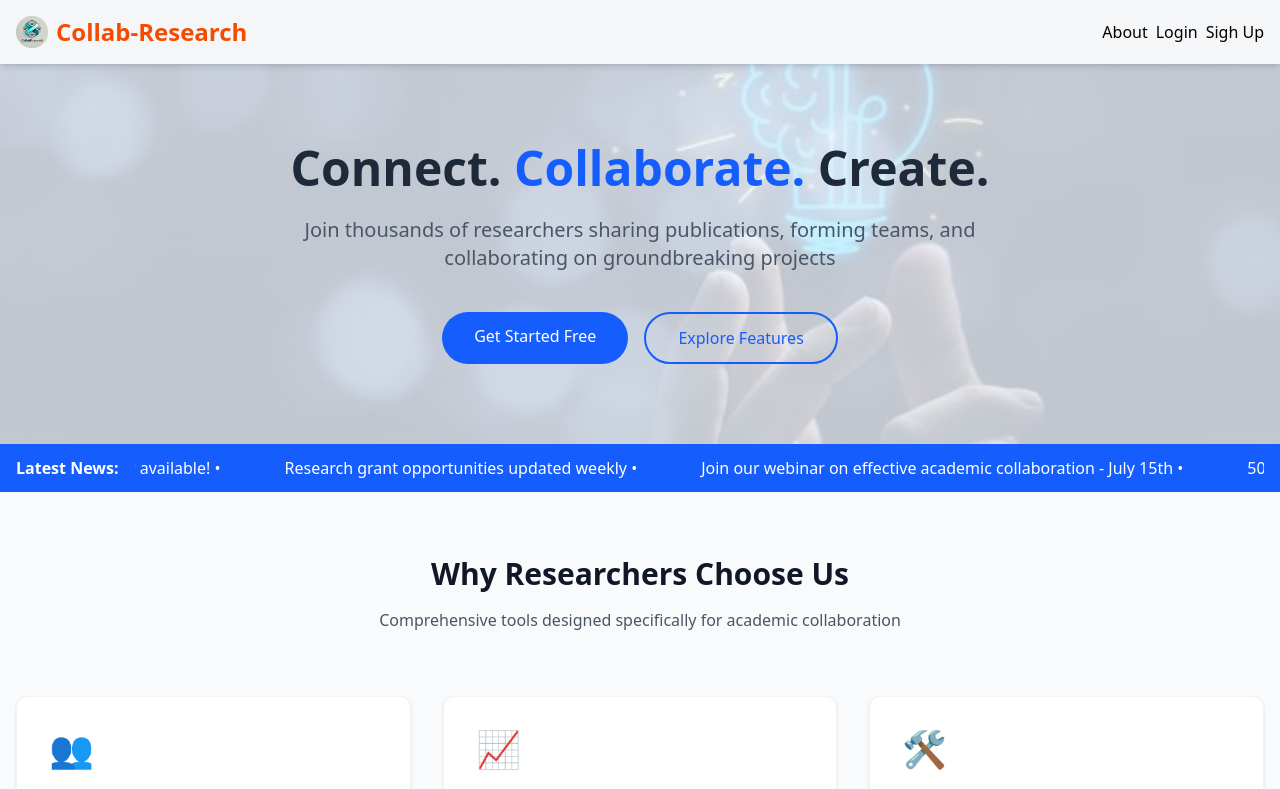
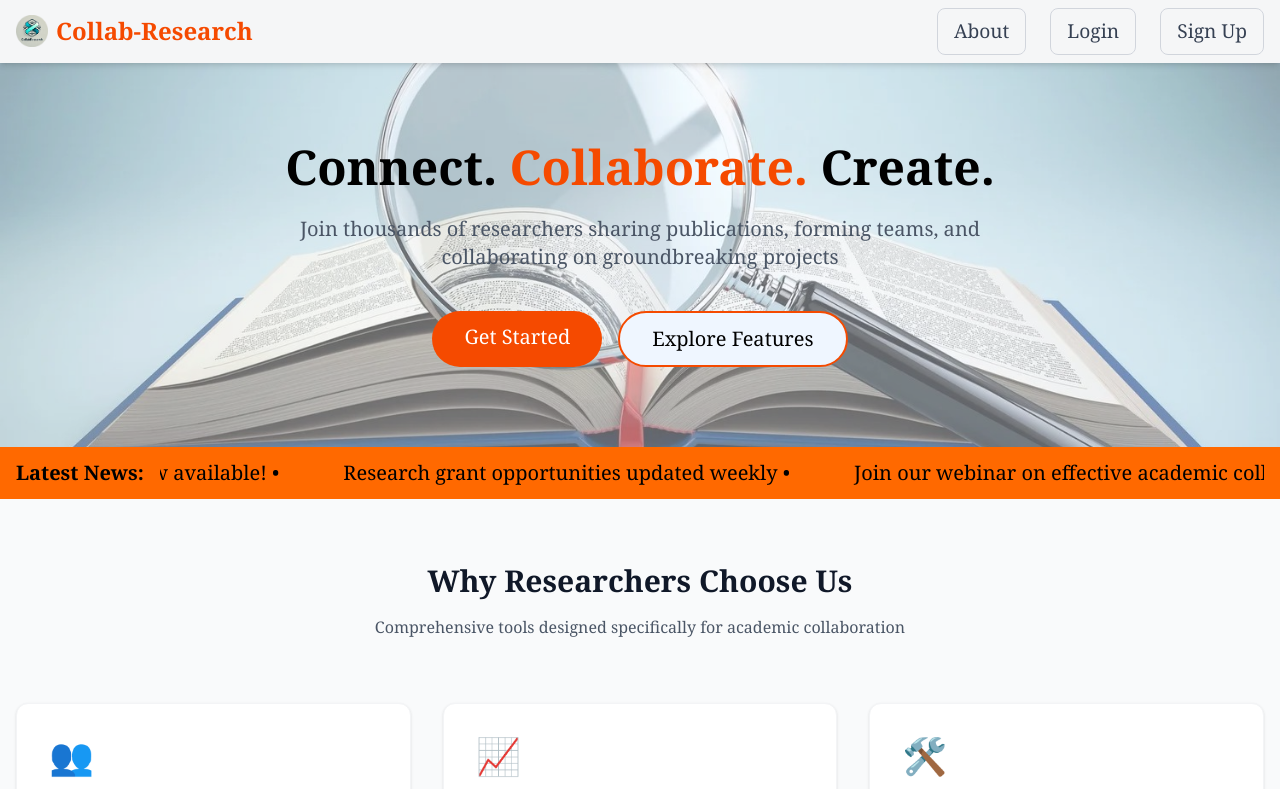
Before and after one commit to minhazarnob/Collab_Research, a React (Vite) app in the folder vite-project/: page / in a window 1280 px wide. Shown: the top 789 px of the page. Built offline with nearby package versions, Linux system fonts and the light colour scheme.

Commit message:
Hero section working perfectly

```diff
--- a/vite-project/src/Components/Home/HeroSection.jsx
+++ b/vite-project/src/Components/Home/HeroSection.jsx
@@ -9,13 +9,13 @@ const HeroSection = () => {
                 <img
                 src={Research}
                 alt="Research collaboration background"
-                className="w-full h-full object-cover opacity-20"
+                className="w-full h-full object-cover opacity-60"
                 />
             </div>
 
             <div className="relative z-10 max-w-7xl mx-auto text-center">
-                <h2 className="text-3xl md:text-5xl font-bold text-gray-800 mb-6">
-                    Connect. <span className="text-blue-600">Collaborate.</span> Create.
+                <h2 className="text-3xl md:text-5xl font-bold text-black mb-6">
+                    Connect. <span className="text-orange-600">Collaborate.</span> Create.
                 </h2>
 
                 <p className="text-xl text-gray-600 max-w-3xl mx-auto mb-10">
@@ -25,16 +25,16 @@ const HeroSection = () => {
                 <div className="flex flex-col sm:flex-row justify-center gap-4">
                     <Link
                         to="/register"
-                        className="bg-blue-600 hover:bg-blue-700 text-white font-medium py-3 px-8 rounded-full transition duration-300"
+                        className="bg-orange-600 hover:bg-orange-700 text-white text-xl font-medium py-3 px-8 rounded-full transition duration-300"
                     >
-                        Get Started Free
+                        Get Started
                     </Link>
                     <button
                         onClick={() => {
                         const element = document.getElementById("features-section");
                         if (element) element.scrollIntoView({ behavior: "smooth" });
                         }}
-                        className="border-2 border-blue-600 text-blue-600 hover:bg-blue-50 font-medium py-3 px-8 rounded-full transition duration-300"
+                        className="border-2 border-orange-600 text-black text-xl bg-blue-50 hover:cursor-pointer font-medium py-3 px-8 rounded-full transition duration-300"
                     >
                         Explore Features
                     </button>
--- a/vite-project/src/Components/Home/NewsTicker.jsx
+++ b/vite-project/src/Components/Home/NewsTicker.jsx
@@ -3,12 +3,12 @@ import { newsItems } from "../../utils/constants";
 
 const NewsTicker = () => {
   return (
-    <div className="bg-blue-600 text-white py-3 overflow-hidden">
+    <div className="bg-orange-500 text-black py-3 overflow-hidden">
       <div className="max-w-7xl mx-auto px-4">
         <div className="flex items-center">
-          <span className="font-bold mr-4 whitespace-nowrap">Latest News:</span>
+          <span className="font-bold mr-4 whitespace-nowrap text-xl">Latest News:</span>
           <div className="relative overflow-hidden w-full">
-            <div className="animate-marquee whitespace-nowrap">
+            <div className="animate-marquee whitespace-nowrap text-xl">
               {newsItems.map((item, index) => (
                 <span key={index} className="mx-8 inline-block">{item} •</span>
               ))}
--- a/vite-project/src/Components/Navbar.jsx
+++ b/vite-project/src/Components/Navbar.jsx
@@ -1,46 +1,50 @@
-
 import { useState } from 'react';
-import  { Link, NavLink } from 'react-router-dom';
+import { Link, NavLink } from 'react-router-dom';
 import logo from '../assets/Images/logo.png';
 
 const Navbar = () => {
   const [menuOpen, setMenuOpen] = useState(false);
 
   const links = [
-        {to: "/about" , label:"About"},
-        {to: "/login" , label:"Login"},
-        {to: "/register" , label:"Sigh Up"},
+    { to: "/about", label: "About" },
+    { to: "/login", label: "Login" },
+    { to: "/register", label: "Sign Up" },
   ];
 
-    const linkClass = ({isActive})=>{
-        `px-4 py-2 border rounded-lg transition-colors duration-200 hover:text-blue-600 hover:border-blue-600 hover:bg-blue-50
-        ${isActive
-            ?"text-blue-600 border-blue-600 bg-blue-50"
-            :"text-gray-700 border-gray-300"
-        }`
-    }
+  const linkClass = ({ isActive }) =>
+    `px-4 py-2 border rounded-lg transition-colors duration-200 hover:text-orange-600 hover:border-orange-600 hover:bg-orange-50 ${
+      isActive
+        ? "text-orange-600 border-orange-600 bg-orange-50"
+        : "text-gray-700 border-gray-300"
+    }`;
+
+  const mobileLinkClass = ({ isActive }) =>
+    `px-6 py-4 border-b border-gray-100 text-base transition-colors duration-200 hover:bg-orange-50 hover:text-orange-600 ${
+      isActive ? "bg-orange-50 text-orange-600 font-medium" : "text-gray-700"
+    }`;
 
   return (
-        <header className="bg-white/20 shadow-md sticky top-0 z-50">
-            <div className="max-w-7xl mx-auto flex justify-between items-center p-4">
+    <header className="bg-white/20 shadow-md sticky top-0 z-50 relative">
+      <div className="max-w-7xl mx-auto flex justify-between items-center px-4 py-2">
 
-                {/* Website logo*/}
+        {/* Website logo */}
         <Link to="/" className="flex items-center">
-                    <img src={logo} alt="collab" className='h-8 w-8 mr-2'></img>
-                    <h3 className="text-2xl font-bold text-orange-600"> Collab-Research</h3>
+          <img src={logo} alt="collab" className="h-8 w-8 mr-2" />
+          <h3 className="text-2xl font-bold text-orange-600">Collab-Research</h3>
         </Link>
 
         {/* Desktop Menu */}
-                <nav className="space-x-2 hidden md:flex">
-                    {links.map((link)=>(
+        <nav className="space-x-2 hidden md:flex text-[1.2rem] gap-4 text-black font-normal">
+          {links.map((link) => (
             <NavLink key={link.to} to={link.to} className={linkClass}>
               {link.label}
             </NavLink>
           ))}
         </nav>
 
+        {/* Mobile menu button */}
         <button
-                    className="md:hidden text-gray-700 hover:text-blue-600"
+          className="md:hidden text-gray-700 hover:text-orange-600"
           onClick={() => setMenuOpen(!menuOpen)}
         >
           <svg className="w-6 h-6" fill="none" stroke="currentColor" viewBox="0 0 24 24">
@@ -52,23 +56,23 @@ const Navbar = () => {
             />
           </svg>
         </button>
+      </div>
 
-                {/* Mobile menu */}
+      {/* Mobile menu - dropdown */}
       {menuOpen && (
-                    <nav className="md:hidden flex flex-col gap-2 px-4 pb-4">
+        <nav className="md:hidden absolute top-full left-0 w-full bg-white shadow-lg border-t border-gray-100 flex flex-col">
           {links.map((link) => (
             <NavLink
               key={link.to}
               to={link.to}
-                        className={linkClass}
               onClick={() => setMenuOpen(false)}
+              className={mobileLinkClass}
             >
               {link.label}
             </NavLink>
           ))}
         </nav>
       )}
-            </div>
     </header>
   );
 };
--- a/vite-project/src/index.css
+++ b/vite-project/src/index.css
@@ -1,5 +1,9 @@
 
 @import "tailwindcss";
+
+body{
+  font-family: Cambria, Cochin, Georgia, Times, 'Times New Roman', serif;
+}
 
 @keyframes fade-in-up {
   from {
```
Also changed, not shown: vite-project/src/assets/Images/1742493795220.png (added), vite-project/src/assets/Images/Research.jpg. Lines whose indentation alone changed are shown as unchanged.
